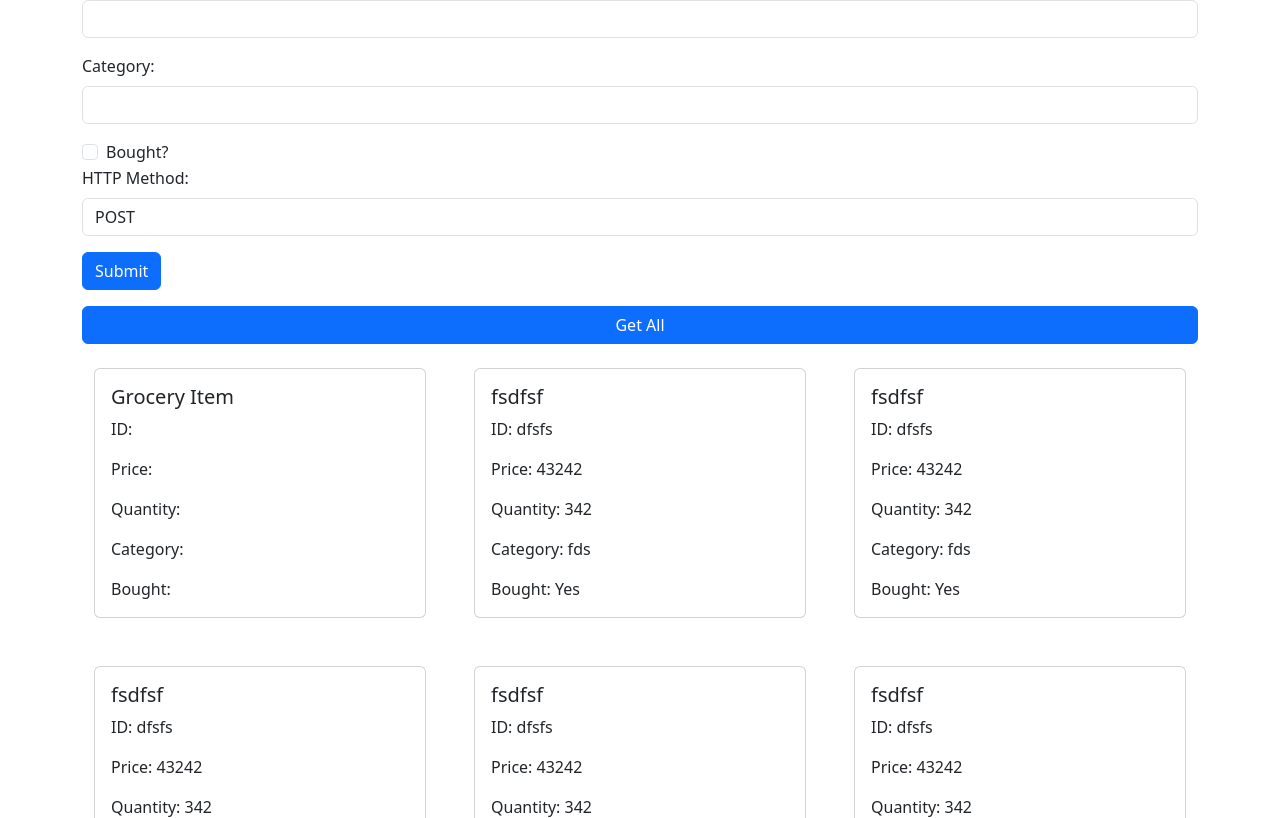
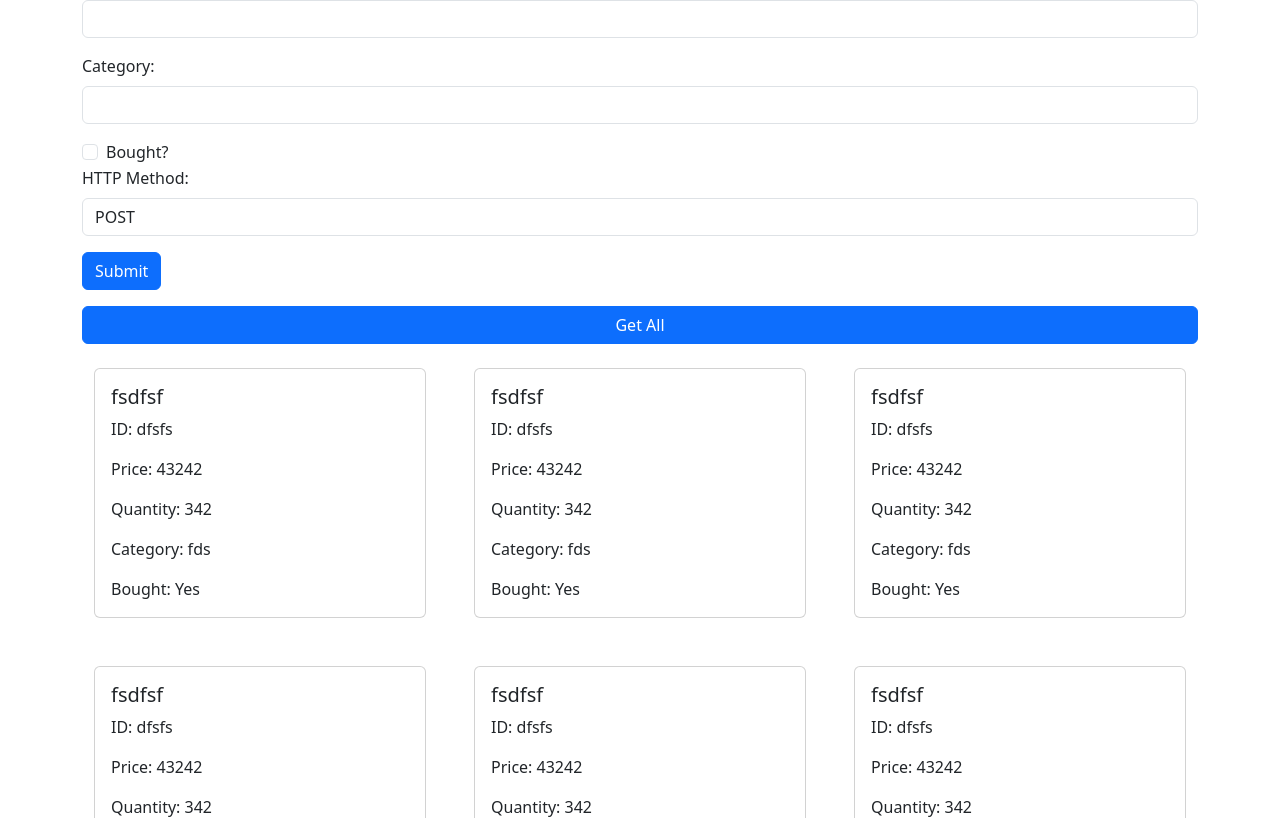
Before and after one commit to CronusV/Grocery_Tracker_API_Express, a website: page index.html in a window 1280 px wide. Shown: the part 419-1237 px from the top of the page. Drawn offline with nearby package versions, Linux system fonts and the light colour scheme.

Commit message:
Removed template card because added function in script

```diff
--- a/index.html
+++ b/index.html
@@ -101,19 +101,7 @@
     <!-- Make this into grid to add cards -->
     <main class="container">
       <div class="row row-cols-3 g-lg-5" id="cardRow">
-        <!-- Basic card -->
-        <div class="col">
-          <div class="card">
-            <div class="card-body">
-              <h5 class="card-title">Grocery Item</h5>
-              <p class="card-text">ID:</p>
-              <p class="card-text">Price:</p>
-              <p class="card-text">Quantity:</p>
-              <p class="card-text">Category:</p>
-              <p class="card-text">Bought:</p>
-            </div>
-          </div>
-        </div>
+        <!-- End of cards -->
       </div>
     </main>
   </body>
```
Also changed, not shown: 1 other file.
